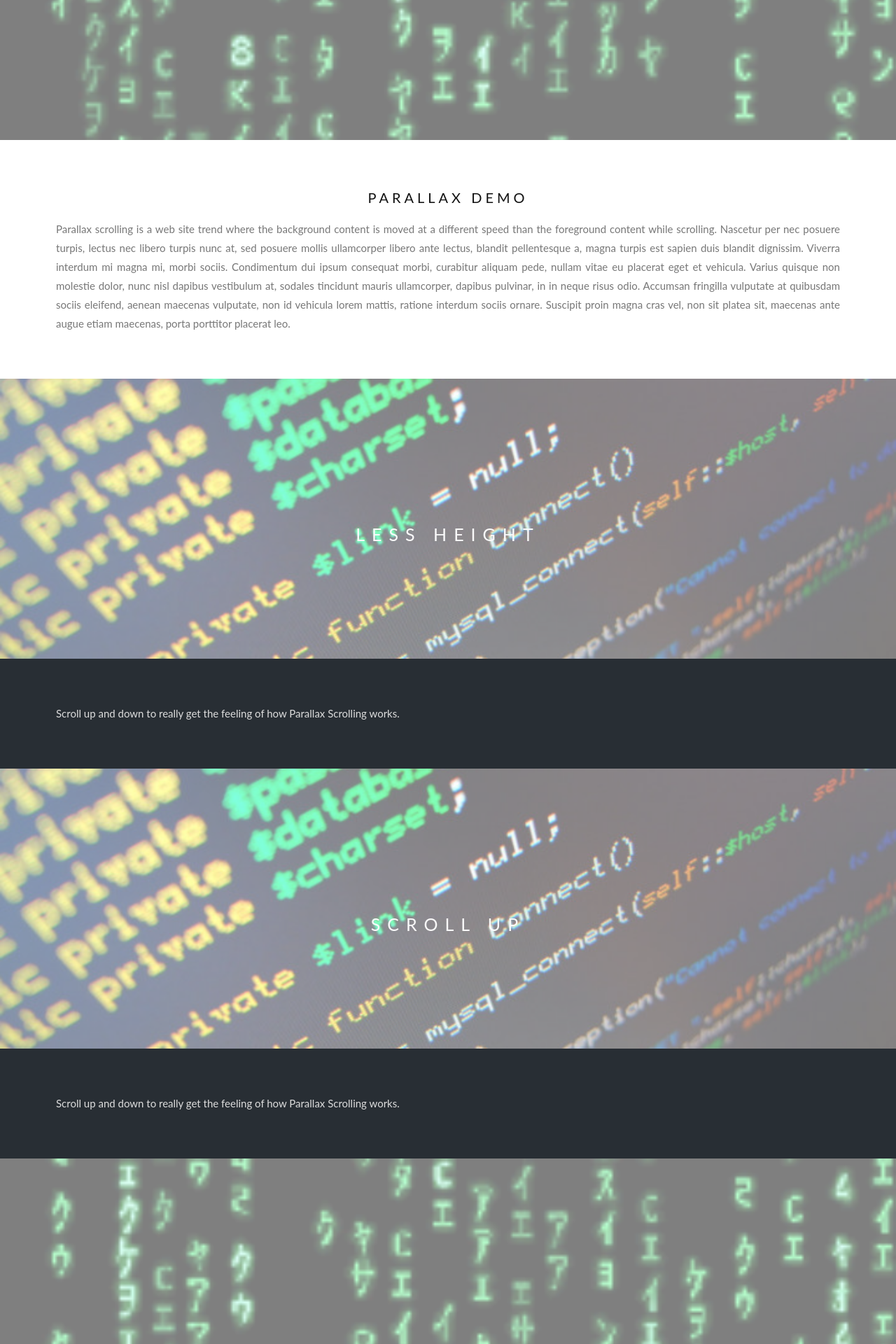
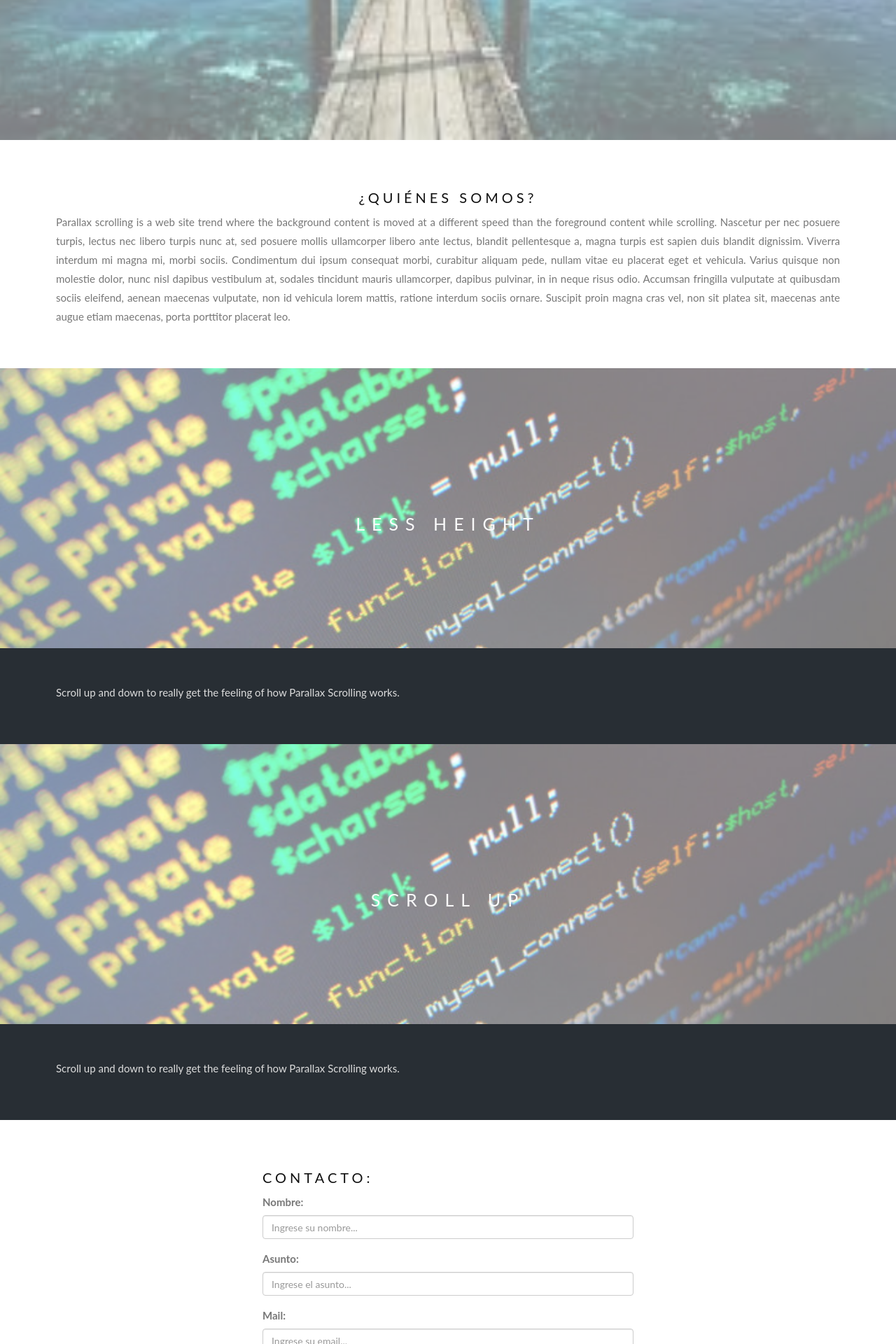
Before and after one commit to SandroSD/Pablo-SanWeb, a PHP site: page / in a window 1280 px wide. Shown: the part 600-2520 px from the top of the page at 70% size. Run offline with PHP 8.4, Linux system fonts and the light colour scheme; some libraries are stand-ins or nearby versions.

Commit message:
definimos template y enviamos mail (faltan verificaciones)

```diff
--- a/css/index.css
+++ b/css/index.css
@@ -15,7 +15,7 @@ body, html {
 
   }
   .bgimg-1 {
-	background-image: url("../img/matrix.gif");
+	background-image: url("../img/index.jpg");
 	opacity: 0.5;
 	min-height: 100%;
   }
--- a/index.html
+++ /dev/null
@@ -1,52 +0,0 @@
-<!DOCTYPE html>
-<html>
-<head>
-	<meta charset="UTF-8">
-
-	<link rel="stylesheet" href="css/index.css">
-</head>
-<body>
-
-<div class="bgimg-1">
-  <div class="caption">
-    <span class="border">SCROLL DOWN</span>
-  </div>
-</div>
-
-<div style="color: #777;background-color:white;text-align:center;padding:50px 80px;text-align: justify;">
-  <h3 style="text-align:center;">Parallax Demo</h3>
-  <p>Parallax scrolling is a web site trend where the background content is moved at a different speed than the foreground content while scrolling. Nascetur per nec posuere turpis, lectus nec libero turpis nunc at, sed posuere mollis ullamcorper libero ante lectus, blandit pellentesque a, magna turpis est sapien duis blandit dignissim. Viverra interdum mi magna mi, morbi sociis. Condimentum dui ipsum consequat morbi, curabitur aliquam pede, nullam vitae eu placerat eget et vehicula. Varius quisque non molestie dolor, nunc nisl dapibus vestibulum at, sodales tincidunt mauris ullamcorper, dapibus pulvinar, in in neque risus odio. Accumsan fringilla vulputate at quibusdam sociis eleifend, aenean maecenas vulputate, non id vehicula lorem mattis, ratione interdum sociis ornare. Suscipit proin magna cras vel, non sit platea sit, maecenas ante augue etiam maecenas, porta porttitor placerat leo.</p>
-</div>
-
-<div class="bgimg-2">
-  <div class="caption">
-    <span class="border" style="background-color:transparent;font-size:25px;color: #f7f7f7;">LESS HEIGHT</span>
-  </div>
-</div>
-
-<div style="position:relative;">
-  <div style="color:#ddd;background-color:#282E34;text-align:center;padding:50px 80px;text-align: justify;">
-    <p>Scroll up and down to really get the feeling of how Parallax Scrolling works.</p>
-  </div>
-</div>
-
-<div class="bgimg-3">
-  <div class="caption">
-    <span class="border" style="background-color:transparent;font-size:25px;color: #f7f7f7;">SCROLL UP</span>
-  </div>
-</div>
-
-<div style="position:relative;">
-  <div style="color:#ddd;background-color:#282E34;text-align:center;padding:50px 80px;text-align: justify;">
-    <p>Scroll up and down to really get the feeling of how Parallax Scrolling works.</p>
-  </div>
-</div>
-
-<div class="bgimg-1">
-  <div class="caption">
-    <span class="border">COOL!</span>
-  </div>
-</div>
-
-</body>
-</html>
--- /dev/null
+++ b/index.php
@@ -0,0 +1,80 @@
+<!DOCTYPE html>
+<html>
+<head>
+	<meta charset="UTF-8">
+  <link rel="stylesheet" href="https://maxcdn.bootstrapcdn.com/bootstrap/3.3.7/css/bootstrap.min.css" integrity="sha384-BVYiiSIFeK1dGmJRAkycuHAHRg32OmUcww7on3RYdg4Va+PmSTsz/K68vbdEjh4u" crossorigin="anonymous">
+  <script src="https://code.jquery.com/jquery-3.2.1.min.js" integrity="sha256-hwg4gsxgFZhOsEEamdOYGBf13FyQuiTwlAQgxVSNgt4=" crossorigin="anonymous"></script>
+  <script src="https://maxcdn.bootstrapcdn.com/bootstrap/3.3.7/js/bootstrap.min.js" integrity="sha384-Tc5IQib027qvyjSMfHjOMaLkfuWVxZxUPnCJA7l2mCWNIpG9mGCD8wGNIcPD7Txa" crossorigin="anonymous"></script>
+
+  <script src="js/index.js"></script>
+  <link rel="stylesheet" href="css/index.css">
+</head>
+<body>
+
+<div class="bgimg-1">
+  <div class="caption">
+    <span class="border">LOGO - NOMBRE COMERCIAL</span>
+  </div>
+</div>
+
+<div style="color: #777;background-color:white;text-align:center;padding:50px 80px;text-align: justify;">
+  <h3 style="text-align:center;">¿Quiénes Somos?</h3>
+  <p>Parallax scrolling is a web site trend where the background content is moved at a different speed than the foreground content while scrolling. Nascetur per nec posuere turpis, lectus nec libero turpis nunc at, sed posuere mollis ullamcorper libero ante lectus, blandit pellentesque a, magna turpis est sapien duis blandit dignissim. Viverra interdum mi magna mi, morbi sociis. Condimentum dui ipsum consequat morbi, curabitur aliquam pede, nullam vitae eu placerat eget et vehicula. Varius quisque non molestie dolor, nunc nisl dapibus vestibulum at, sodales tincidunt mauris ullamcorper, dapibus pulvinar, in in neque risus odio. Accumsan fringilla vulputate at quibusdam sociis eleifend, aenean maecenas vulputate, non id vehicula lorem mattis, ratione interdum sociis ornare. Suscipit proin magna cras vel, non sit platea sit, maecenas ante augue etiam maecenas, porta porttitor placerat leo.</p>
+</div>
+
+<div class="bgimg-2">
+  <div class="caption">
+    <span class="border" style="background-color:transparent;font-size:25px;color: #f7f7f7;">LESS HEIGHT</span>
+  </div>
+</div>
+
+<div style="position:relative;">
+  <div style="color:#ddd;background-color:#282E34;text-align:center;padding:50px 80px;text-align: justify;">
+    <p>Scroll up and down to really get the feeling of how Parallax Scrolling works.</p>
+  </div>
+</div>
+
+<div class="bgimg-3">
+  <div class="caption">
+    <span class="border" style="background-color:transparent;font-size:25px;color: #f7f7f7;">SCROLL UP</span>
+  </div>
+</div>
+
+<div style="position:relative;">
+  <div style="color:#ddd;background-color:#282E34;text-align:center;padding:50px 80px;text-align: justify;">
+    <p>Scroll up and down to really get the feeling of how Parallax Scrolling works.</p>
+  </div>
+</div>
+
+<div style="color: #777;background-color:white;text-align:center;padding:50px 80px;text-align: justify;">
+  <div class="container-fluid">
+    <div class="row">
+      <div class="col-md-3"></div>
+      <div class="col-md-6">
+        <h3>Contacto:</h3>
+        <form action="" method="post" id="formulario">
+          <div class="form-group">
+            <label for="nombre">Nombre: </label>
+            <input type="text" name="nombre" id="nombre" placeholder="Ingrese su nombre..." class="form-control"/>
+          </div>
+          <div class="form-group">
+            <label for="asunto">Asunto: </label>
+            <input type="text" name="asunto" id="asunto" placeholder="Ingrese el asunto..." class="form-control"/>
+          </div>
+          <div class="form-group">
+            <label for="email">Mail: </label>
+            <input type="text" name="email" id="email" placeholder="Ingrese su email..." class="form-control"/>
+          </div>
+          <div class="form-group">
+            <label for="mensaje">Mensaje: </label>
+            <textarea name="mensaje" id="mensaje" cols="30" rows="10" class="form-control"></textarea>
+          </div>
+        </form>
+        <button type="submit" class="btn btn-success" id="enviar">Enviar Mail</button>
+      </div>
+    </div>
+  </div>
+</div>
+
+</body>
+</html>
--- a/js/index.js
+++ b/js/index.js
@@ -0,0 +1,26 @@
+$(document).ready(function(){
+
+    $("#enviar").click(function(){
+        var nombre = $("#nombre").val();
+        var asunto = $("#asunto").val();
+        var email = $("#email").val();
+        var mensaje = $("#mensaje").val();
+
+        $.ajax({
+            url: "checkAndSendMail.php",
+            type:"POST",
+            data: {
+                nombre: nombre,
+                asunto: asunto,
+                email: email,
+                mensaje: mensaje
+            },
+            success: function(result){
+
+            }
+        });
+    });
+
+
+
+});
```
Also changed, not shown: checkAndSendMail.php (added, +28 -0 lines), img/index.jpg (added), img/matrix.gif (deleted).
